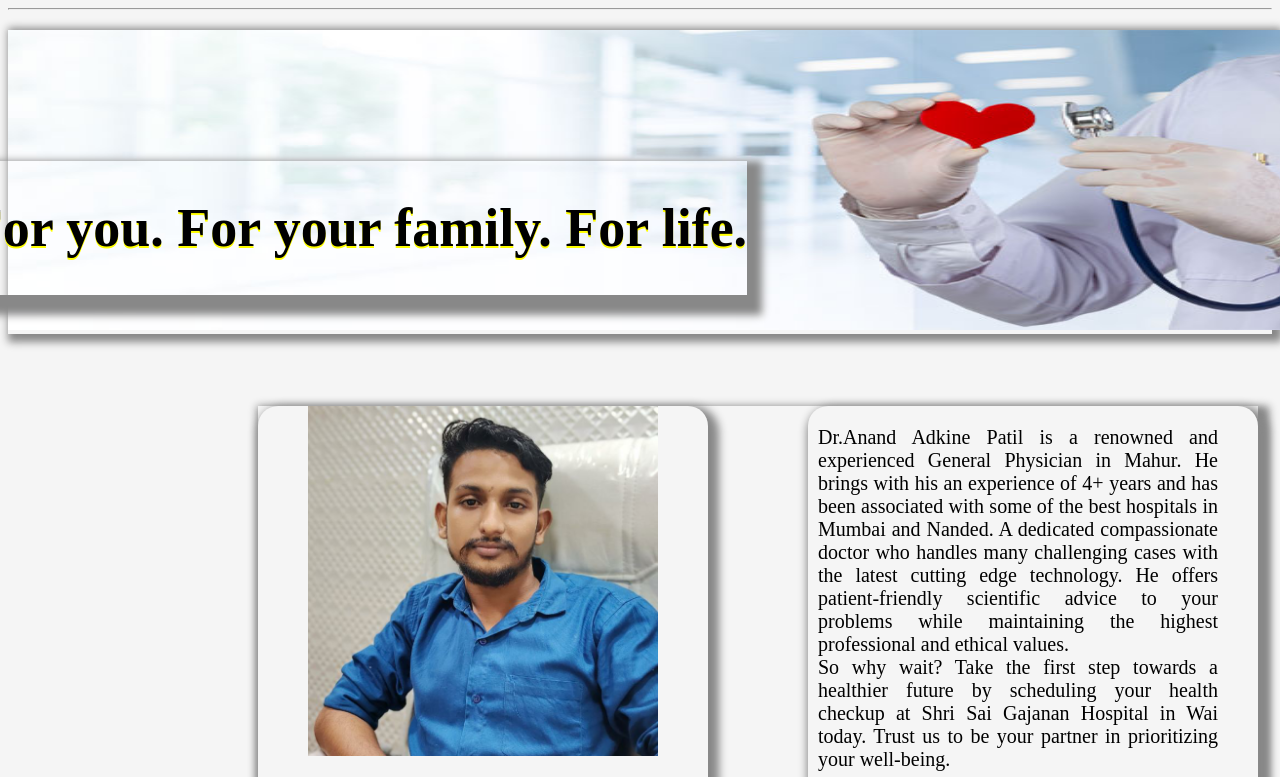
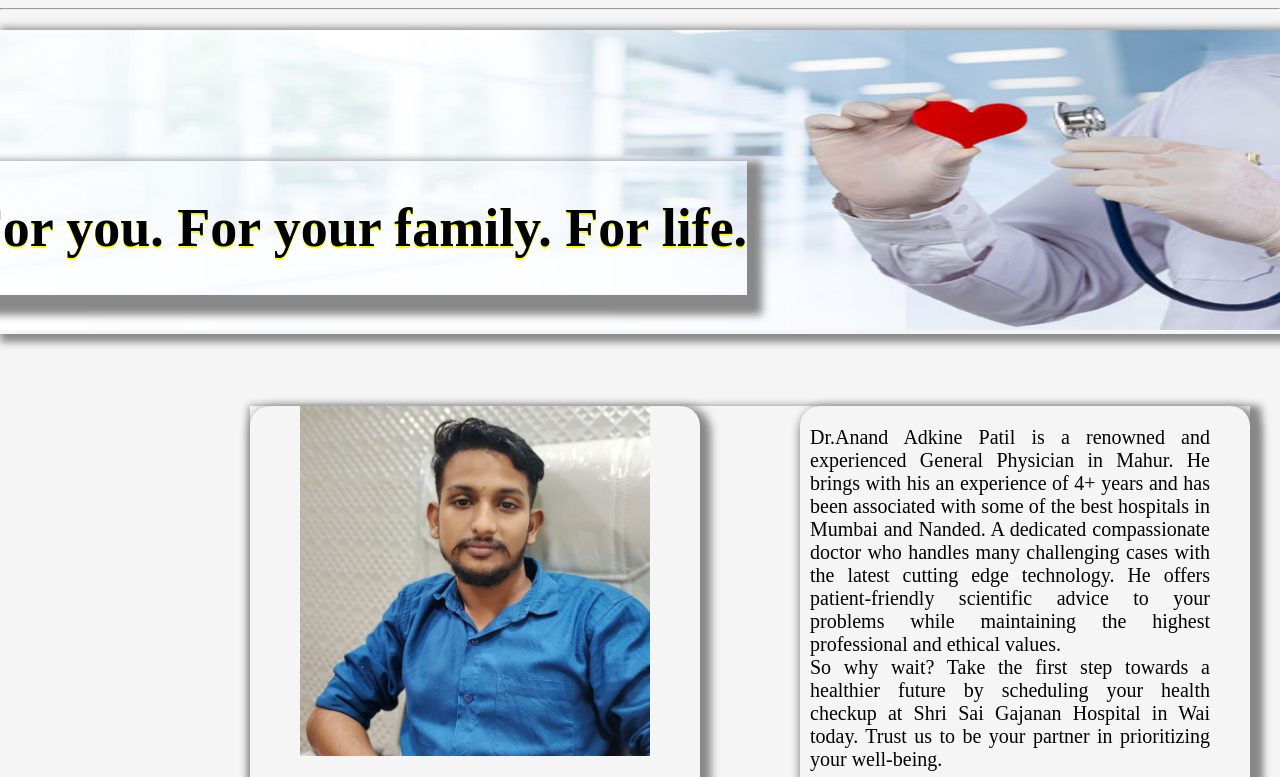
Before and after one commit to renukapoyrekar/shrisaigajananhospital, a plain HTML site: page index.html in a window 1280 px wide. Shown: the part 196-973 px from the top of the page. Drawn offline with Linux system fonts and the light colour scheme.

Commit message:
add updated css

```diff
--- a/containers.css
+++ b/containers.css
@@ -1,3 +1,10 @@
+body {
+    min-height: 100%;
+    max-width: 100%;
+    background-color: papayawhip;
+    margin: 0 auto;
+}
+
 .container
 {
 height:550px;
```
